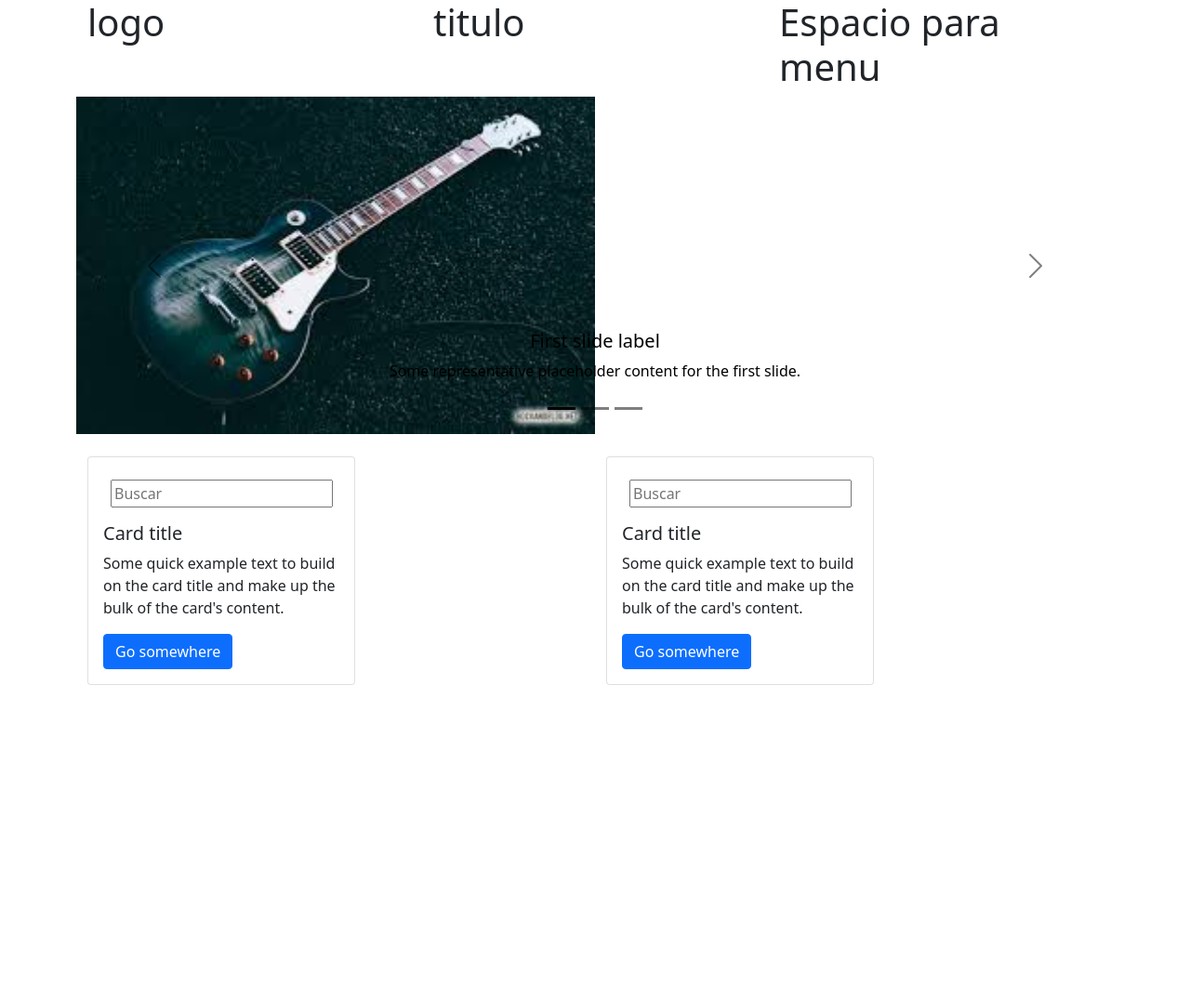
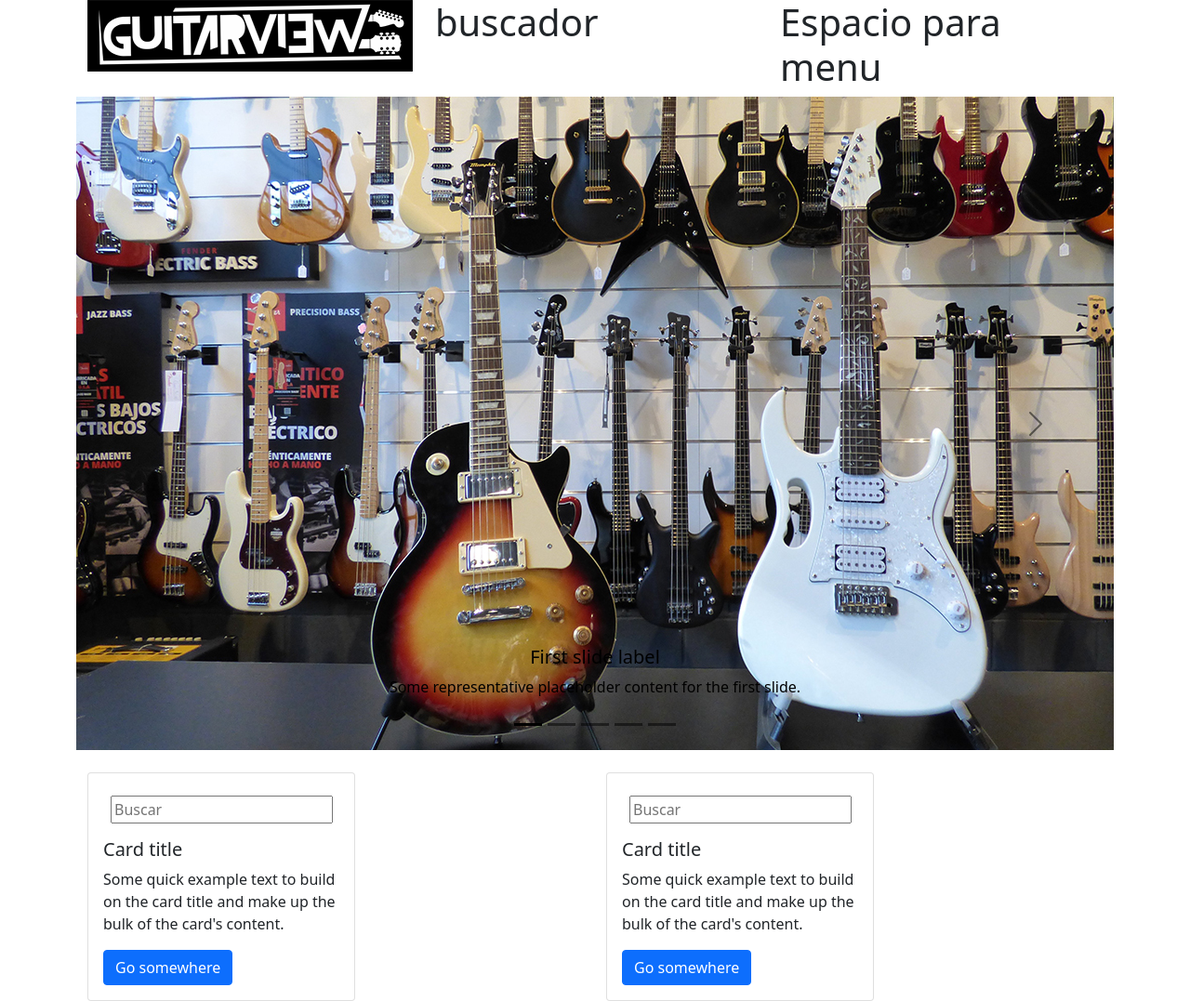
Before and after one commit to No-Country/C4-02-T, a PHP site: page / in a window 1280 px wide. Shown: the whole page at 93% size. Before the commit the page ends 737 px from the top, so only its background shows below. Run offline with PHP 8.4, Linux system fonts and the light colour scheme.

Commit message:
img nuevas

```diff
--- a/index.php
+++ b/index.php
@@ -7,7 +7,7 @@
 
     <!-- Bootstrap CSS -->
     <link href="css/bootstrap.min.css" rel="stylesheet">
-    <link href="css/style.css" rel="stylesheet">
+    <link href="css/style.css" type="text/css" rel="stylesheet">
 
 
     <title>GuitarView</title>
@@ -18,10 +18,10 @@
       <div class="container">
         <div class="row">
           <div class="col">
-            <h1>logo</h1>
+            <img src="img/guitarview350.png" alt="">
           </div>
           <div class="col">
-            <h1>titulo</h1>
+            <h1>buscador</h1>
           </div>
           <div class="col">
             <h1>Espacio para menu</h1>
@@ -38,30 +38,48 @@
           <button type="button" data-bs-target="#carouselExampleDark" data-bs-slide-to="0" class="active" aria-current="true" aria-label="Slide 1"></button>
           <button type="button" data-bs-target="#carouselExampleDark" data-bs-slide-to="1" aria-label="Slide 2"></button>
           <button type="button" data-bs-target="#carouselExampleDark" data-bs-slide-to="2" aria-label="Slide 3"></button>
+          <button type="button" data-bs-target="#carouselExampleDark" data-bs-slide-to="3" aria-label="Slide 3"></button>
+          <button type="button" data-bs-target="#carouselExampleDark" data-bs-slide-to="4" aria-label="Slide 4"></button>
         </div>
+
         <div class="carousel-inner">
-          <div class="carousel-item active" data-bs-interval="10000">
-            <img src="img/acustica.jpg" class="d-block w-50" alt="...">
-            <div class="carousel-caption d-none d-md-block">
+          <div  class="carousel-item active" data-bs-interval="10000">
+            <img src="img/01.jpg" class="d-block w-30 carousel" alt="...">
+            <div class="carousel-caption d-none d-md-block" >
               <h5>First slide label</h5>
               <p>Some representative placeholder content for the first slide.</p>
             </div>
           </div>
           <div class="carousel-item" data-bs-interval="2000">
-            <img src="img/criolla.jpg" class="d-block w-30" alt="...">
+            <img src="img/02.jpg" class="d-block w-30 carousel" alt="...">
             <div class="carousel-caption d-none d-md-block">
               <h5>Second slide label</h5>
               <p>Some representative placeholder content for the second slide.</p>
             </div>
           </div>
           <div class="carousel-item">
-            <img src="img/electrica.jpg" class="d-block w-30" alt="...">
+            <img src="img/03.jpg" class="d-block w-20 carousel" alt="...">
+            <div class="carousel-caption d-none d-md-block">
+              <h5>Third slide label</h5>
+              <p>Some representative placeholder content for the third slide.</p>
+            </div>
+          </div>
+          <div class="carousel-item" data-bs-interval="2000">
+            <img src="img/04.jpg" class="d-block w-30 carousel" alt="...">
+            <div class="carousel-caption d-none d-md-block">
+              <h5>Second slide label</h5>
+              <p>Some representative placeholder content for the second slide.</p>
+            </div>
+          </div>
+          <div class="carousel-item">
+            <img src="img/05.jpg" class="d-block w-30 carousel" alt="...">
             <div class="carousel-caption d-none d-md-block">
               <h5>Third slide label</h5>
               <p>Some representative placeholder content for the third slide.</p>
             </div>
           </div>
         </div>
+
         <button class="carousel-control-prev" type="button" data-bs-target="#carouselExampleDark" data-bs-slide="prev">
           <span class="carousel-control-prev-icon" aria-hidden="true"></span>
           <span class="visually-hidden">Previous</span>
```
Also changed, not shown: css/style.css (line endings or trailing spaces), img/01.jpg (added), img/02.jpg (added), img/03.jpg (added), img/04.jpg (added), img/05.jpg (added), img/guitarview.PNG (added), img/guitarview350.png (added).
